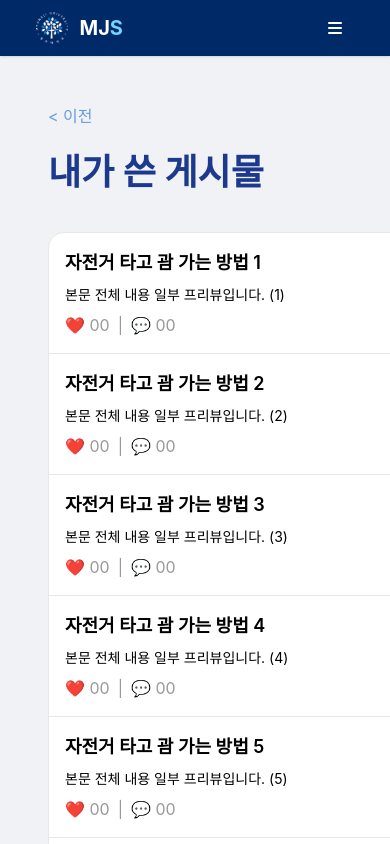
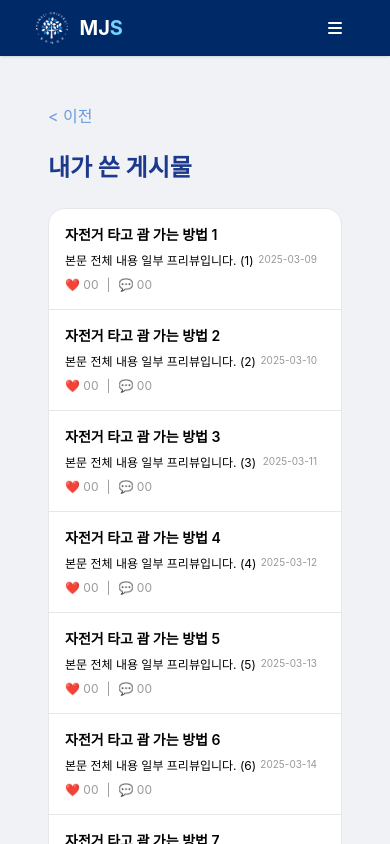
Before and after one commit to NOVA-MJU/MJS-FRONT, a React (Vite) app: page /mypage/my-post/1 in a window 390 px wide. Shown: the top 844 px of the page. Built offline with nearby package versions, Linux system fonts and the light colour scheme; no server answers; a web font is replaced by a local one.

Commit message:
<Style> [#75] 마이페이지 리스트 조회 반응형 UI 추가

```diff
--- a/src/components/atoms/Button/LabelButton.tsx
+++ b/src/components/atoms/Button/LabelButton.tsx
@@ -5,7 +5,7 @@ interface LabelButtonProps {
 }
 const LabelButton: React.FC<LabelButtonProps> = ({ label, onClick, emphasized = false }) => {
   const textClass = emphasized
-    ? 'text-mju-primary text-sm md:text-xl font-semibold'
+    ? 'text-mju-primary text-base md:text-xl font-semibold'
     : 'text-black font-normal font-medium';
   const widthClass = emphasized ? 'w-20 md:w-36' : 'w-full';
   return (
--- a/src/components/molecules/MyListItem/index.tsx
+++ b/src/components/molecules/MyListItem/index.tsx
@@ -13,19 +13,19 @@ const MyListItem = ({ title, content, date, link, variant = 'default' }: MyListI
     <div className='w-full h-auto flex justify-between p-4'>
       <div className='flex flex-col'>
         <a href={link} className='flex flex-col gap-2'>
-          <h3 className='font-semibold text-lg'>{title}</h3>
-          <p className='text-sm text-black font-normal'>{content}</p>
+          <h3 className='font-semibold text-sm md:text-lg'>{title}</h3>
+          <p className='text-xs md:text-sm text-black font-normal'>{content}</p>
         </a>
-        <div className='flex gap-2 mt-2 text-grey-40'>
+        <div className='flex text-xs md:text-base gap-2 mt-2 text-grey-40'>
           <span>❤️ 00</span>
           <span>|</span>
           <span>💬 00</span>
         </div>
 
         {variant === 'comment' && (
-          <div className='text-sm text-gray-800 mt-4'>
+          <div className='text-xs md:text-sm text-gray-800 mt-4'>
             <div className='border-l-2 border-blue-10 pl-4'>
-              <div className='bg-blue-05 text-blue-35 font-semibold w-[76px] rounded text-center px-2 py-1 mb-2'>
+              <div className='bg-blue-05 text-blue-35 font-semibold w-30 md:w-[76px] rounded text-center px-2 py-1 mb-2'>
                 나의 댓글
               </div>
               <p>{content}</p>
@@ -34,7 +34,9 @@ const MyListItem = ({ title, content, date, link, variant = 'default' }: MyListI
         )}
       </div>
 
-      <div className='flex items-center mr-4 text-grey-40'>{date || '0000.00.00'}</div>
+      <div className='flex items-center text-[10px] md:text-base mr-2 md:mr-4 text-grey-40'>
+        {date || '0000.00.00'}
+      </div>
     </div>
   );
 };
--- a/src/components/molecules/common/Pagination/index.tsx
+++ b/src/components/molecules/common/Pagination/index.tsx
@@ -9,7 +9,7 @@ const Pagination: React.FC<PaginationProps> = ({ page, totalPages, onChange }) =
   const visibleCount = 5;
   const numberIndex = page % visibleCount;
   return (
-    <nav className='flex items-center justify-center gap-2 text-sm text-grey-40'>
+    <nav className='flex items-center justify-center gap-2 text-xs md:text-sm text-grey-40'>
       <button disabled={page === 0} onClick={() => onChange(page - 1)} className='cursor-pointer'>
         &lt; 이전
       </button>
--- a/src/components/organisms/Mypage/InfoSection/index.tsx
+++ b/src/components/organisms/Mypage/InfoSection/index.tsx
@@ -2,10 +2,8 @@ import LabelButton from '../../../atoms/Button/LabelButton';
 
 const InfoSection: React.FC = () => {
   return (
-    <div className='w-full'>
-      <p className='w-full md:w-[600px] text-mju-primary text-xl md:text-3xl font-bold md:m-auto mb-6'>
-        정보
-      </p>
+    <div className='w-full md:w-[600px]'>
+      <p className='text-mju-primary text-xl md:text-3xl font-bold mb-6'>정보</p>
       <div className='min-h-32 flex flex-col justify-center bg-white rounded-2xl p-8 gap-8 '>
         <LabelButton label='커뮤니티 이용 규칙' />
         <hr className='text-grey-10 border-1' />
--- a/src/components/templates/MyViewLayout.tsx
+++ b/src/components/templates/MyViewLayout.tsx
@@ -24,12 +24,12 @@ const MyViewLayout = ({
 }: MyViewProps) => {
   const user = useAuthStore();
   return (
-    <div className='bg-grey-05 w-[1280px] min-h-screen flex flex-col mx-auto p-12'>
+    <div className='bg-grey-05 md:w-[1280px] min-h-screen flex flex-col mx-auto p-12'>
       <Link to={`/mypage/${user?.user?.uuid}`} className='text-[#17171b] hover:underline'>
         <p className='text-blue-10 font-normal mb-6'>&lt; 이전</p>
       </Link>
-      <p className='text-4xl font-bold text-blue-900 text-mju-primary'>{title}</p>
-      <div className='w-full flex flex-col justify-center items-center mt-10 gap-12'>
+      <p className='text-2xl md:text-4xl font-bold text-blue-900 text-mju-primary'>{title}</p>
+      <div className='w-full flex flex-col justify-center items-center mt-6 md:mt-10 gap-6 md:gap-12'>
         <MyList items={items} itemsPerPage={itemsPerPage} isComment={isComment} page={page} />
       </div>
       <div className='mt-6'>
```
